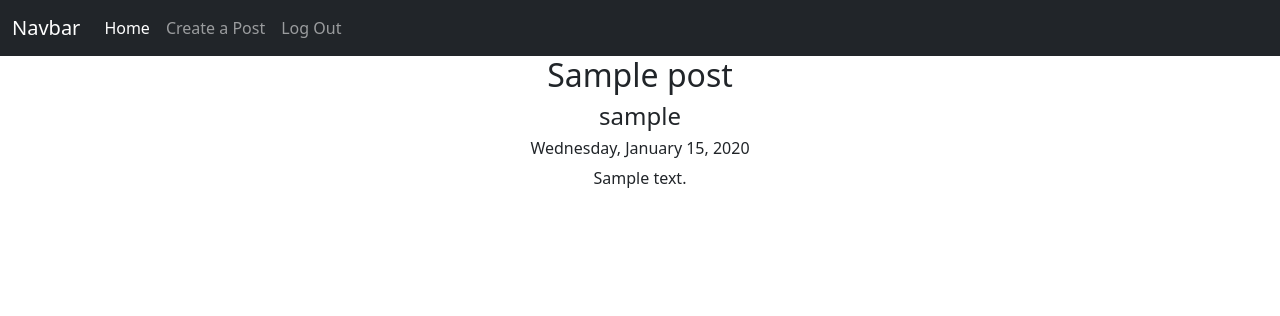
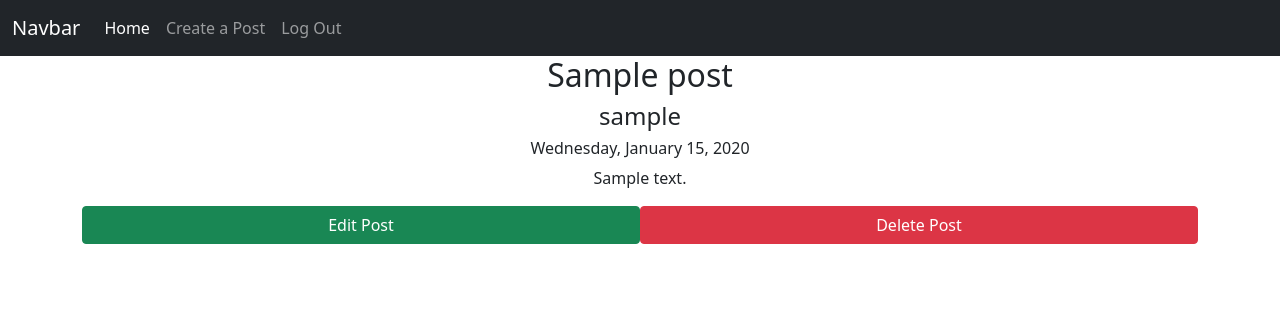
Before and after one commit to rebeccalpeace/intro_to_flask, a Flask app: page /posts/1 in a window 1280 px wide. Shown: the top 316 px of the page. Run offline with Flask 2, Linux system fonts and the light colour scheme; a user stored in the database is signed in; tables that the repository leaves empty hold one stand-in row (values such as "Sample post"); some libraries are stand-ins or nearby versions.

Commit message:
can delete posts

```diff
--- a/app/models.py
+++ b/app/models.py
@@ -57,3 +57,7 @@ class Post(db.Model):
             if key in ('title', 'body'):   # these are literally just strings
                 setattr(self, key, value)
         db.session.commit()
+
+    def delete(self):
+        db.session.delete(self)
+        db.session.commit()
--- a/app/routes.py
+++ b/app/routes.py
@@ -109,3 +109,15 @@ def edit_post(post_id):
 
 
     return render_template('edit_post.html', post=post_to_edit, form=form)
+
+@app.route('/posts/<post_id>/delete')
+@login_required
+def delete_post(post_id):
+    post_to_delete = Post.query.get_or_404(post_id)
+    if post_to_delete.author != current_user:
+        flash('You do not have permission to delete this post.', 'danger')
+        return redirect(url_for('index'))
+    # delete the post
+    post_to_delete.delete()
+    flash(f"{post_to_delete.title} has been deleted.", 'info')
+    return redirect(url_for('index'))
--- a/app/templates/post.html
+++ b/app/templates/post.html
@@ -7,4 +7,33 @@
     <h4 class="text-center">{{ post.author.username }}</h4>
     <h6 class="text-center">{{ post.date_created.strftime('%A, %B %d, %Y') }}</h6>
     <p class="text-center">{{ post.body }}</p>
+
+    {% if current_user == post.author %}
+    <div class="d-flex">
+        <a href="{{ url_for('edit_post', post_id=post.id) }}" class="btn btn-success w-50">Edit Post</a>
+
+        <!-- Button trigger modal -->
+        <button type="button" class="btn btn-danger w-50" data-bs-toggle="modal" data-bs-target="#exampleModal">
+        Delete Post
+        </button>
+    </div>
+        <!-- Modal -->
+        <div class="modal fade" id="exampleModal" tabindex="-1" aria-labelledby="exampleModalLabel" aria-hidden="true">
+        <div class="modal-dialog">
+            <div class="modal-content">
+            <div class="modal-header">
+                <h5 class="modal-title" id="exampleModalLabel">Are you sure?</h5>
+                <button type="button" class="btn-close" data-bs-dismiss="modal" aria-label="Close"></button>
+            </div>
+            <div class="modal-body">
+                Are you sure you want to delete {{ post.title }}? This action cannot be undone.
+            </div>
+            <div class="modal-footer">
+                <button type="button" class="btn btn-secondary" data-bs-dismiss="modal">Close</button>
+                <a href="{{ url_for('delete_post', post_id=post.id) }}" class="btn btn-success">Delete</a>
+            </div>
+            </div>
+        </div>
+        </div>
+    {% endif %}
 {% endblock content %}
```
